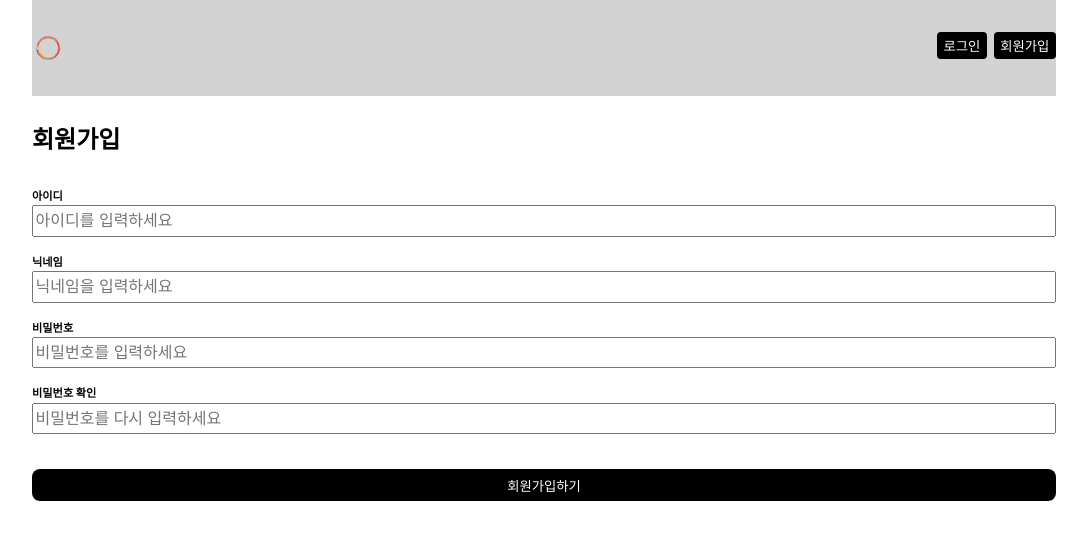
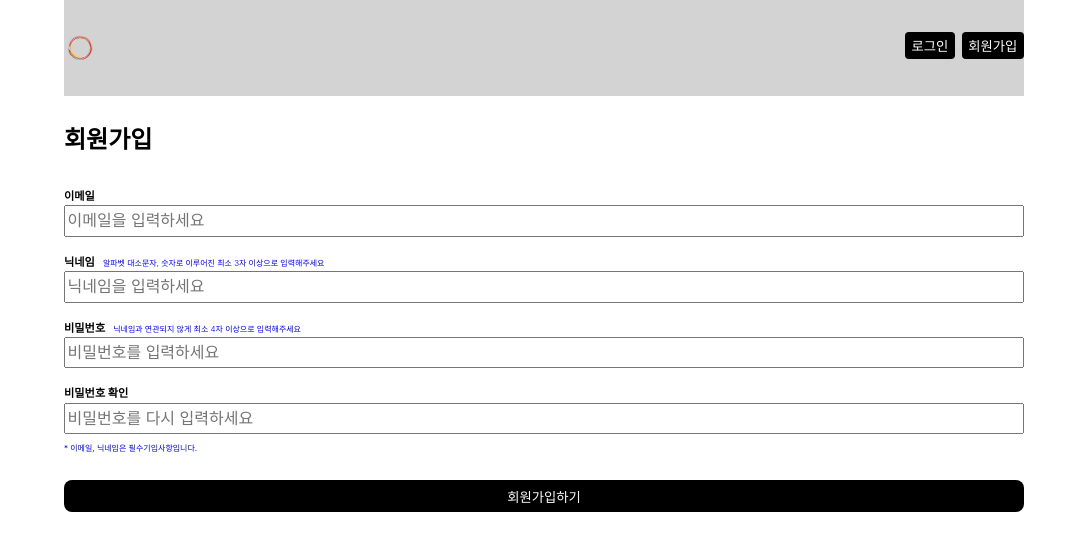
Before and after one commit to sunny-yo/practice, a React (Create React App) app: page /register in a window 1280 px wide. Shown: the top 550 px of the page, without its empty margins (96-1183 px from the left). Built offline with nearby package versions, Linux system fonts and the light colour scheme.

Commit message:
Feat check validation of register&login

```diff
--- a/src/components/LabelInput.jsx
+++ /dev/null
@@ -1,30 +0,0 @@
-import React from 'react';
-import styled from 'styled-components';
-
-const LabelInput = ({ name, placeholder }) => {
-  return (
-    <Box>
-      <Label htmlFor={name}>{name}</Label>
-      <Input type="text" placeholder={placeholder} />
-    </Box>
-  );
-};
-
-const Box = styled.div`
-  display: flex;
-  flex-direction: column;
-  margin: 0.5em 0;
-`;
-
-const Label = styled.label`
-  font-size: 0.7rem;
-  font-weight: bold;
-  margin-bottom: 0.2em;
-`;
-
-const Input = styled.input`
-  font-size: 1rem;
-  padding: 0.3em 0.1em;
-`;
-
-export default LabelInput;
--- a/src/elements/LoginForm.jsx
+++ b/src/elements/LoginForm.jsx
@@ -1,13 +1,51 @@
-import React from 'react';
+import React, { useRef } from 'react';
+import { useNavigate } from 'react-router-dom';
 import styled from 'styled-components';
 import Button from '../components/Button';
-import LabelInput from '../components/LabelInput';
+import { checkEmail } from '../shared/functions';
 
 const LoginForm = (props) => {
+  const navigate = useNavigate();
+  const emailRef = useRef();
+  const pwRef = useRef();
+
+  const onLogin = (e) => {
+    e.preventDefault();
+
+    const email = emailRef.current.value;
+    const pw = pwRef.current.value;
+
+    if (!checkEmail(email).res) {
+      emailRef.current.focus();
+      alert(checkEmail(email).msg);
+      return;
+    }
+
+    if (pw === '') {
+      pwRef.current.focus();
+      alert('비밀번호를 입력해주세요');
+    }
+
+    const loginData = {
+      email: email,
+      password: pw,
+    };
+    console.log(loginData);
+    // GET /api/login
+    // response => msg 띄워주기
+    navigate('/'); // 성공일 때
+  };
+
   return (
-    <Form>
-      <LabelInput name={'아이디'} placeholder={'아이디를 입력하세요'} />
-      <LabelInput name={'비밀번호'} placeholder={'비밀번호를 입력하세요'} />
+    <Form onSubmit={onLogin}>
+      <Box>
+        <Label htmlFor="이메일">이메일</Label>
+        <Input ref={emailRef} type="text" placeholder="이메일을 입력하세요" />
+      </Box>
+      <Box>
+        <Label htmlFor="비밀번호">비밀번호</Label>
+        <Input ref={pwRef} type="text" placeholder="비밀번호를 입력하세요" />
+      </Box>
       <Button name={'로그인하기'} />
     </Form>
   );
@@ -18,4 +56,21 @@ const Form = styled.form`
   flex-direction: column;
 `;
 
+const Box = styled.div`
+  display: flex;
+  flex-direction: column;
+  margin: 0.5em 0;
+`;
+
+const Label = styled.label`
+  font-size: 0.7rem;
+  font-weight: bold;
+  margin-bottom: 0.2em;
+`;
+
+const Input = styled.input`
+  font-size: 1rem;
+  padding: 0.3em 0.1em;
+`;
+
 export default LoginForm;
--- a/src/elements/RegisterForm.jsx
+++ b/src/elements/RegisterForm.jsx
@@ -1,18 +1,99 @@
-import React from 'react';
+import React, { useRef } from 'react';
+import { useNavigate } from 'react-router-dom';
 import styled from 'styled-components';
 import Button from '../components/Button';
-import LabelInput from '../components/LabelInput';
+import { checkEmail, checkNickname, checkPW } from '../shared/functions';
 
 const RegisterForm = (props) => {
+  const navigate = useNavigate();
+  const emailRef = useRef();
+  const nicknameRef = useRef();
+  const pwRef = useRef();
+  const pwCheckRef = useRef();
+
+  const onRegist = (e) => {
+    e.preventDefault();
+
+    const email = emailRef.current.value;
+    const nickname = nicknameRef.current.value;
+    const pw = pwRef.current.value;
+    const pwCheck = pwCheckRef.current.value;
+
+    if (!checkEmail(email).res) {
+      emailRef.current.focus();
+      alert(checkEmail(email).msg);
+      return;
+    }
+
+    if (!checkNickname(nickname).res) {
+      nicknameRef.current.focus();
+      alert(checkNickname(nickname).msg);
+      return;
+    }
+
+    if (!checkPW(pw, pwCheck, nickname).res) {
+      if (checkPW(pw, pwCheck, nickname).focus === 'pwRef') {
+        pwRef.current.focus();
+      } else if (checkPW(pw, pwCheck, nickname).focus === 'pwCheckRef') {
+        pwCheckRef.current.focus();
+      }
+      alert(checkPW(pw, pwCheck, nickname).msg);
+      return;
+    }
+
+    alert('회원가입이 완료되었습니다');
+
+    // POST /api/register
+    const registerData = {
+      email: email,
+      nickName: nickname,
+      password: pw,
+    };
+    console.log(registerData);
+    navigate('/login');
+  };
+
   return (
-    <Form>
-      <LabelInput name={'아이디'} placeholder={'아이디를 입력하세요'} />
-      <LabelInput name={'닉네임'} placeholder={'닉네임을 입력하세요'} />
-      <LabelInput name={'비밀번호'} placeholder={'비밀번호를 입력하세요'} />
-      <LabelInput
-        name={'비밀번호 확인'}
-        placeholder={'비밀번호를 다시 입력하세요'}
-      />
+    <Form onSubmit={onRegist}>
+      <Box>
+        <Label htmlFor="이메일">이메일</Label>
+        <Input ref={emailRef} type="text" placeholder="이메일을 입력하세요" />
+      </Box>
+      <Box>
+        <Label htmlFor="닉네임">
+          닉네임
+          <LabelDesc>
+            알파벳 대소문자, 숫자로 이루어진 최소 3자 이상으로 입력해주세요
+          </LabelDesc>
+        </Label>
+        <Input
+          ref={nicknameRef}
+          type="text"
+          placeholder="닉네임을 입력하세요"
+        />
+      </Box>
+      <Box>
+        <Label htmlFor="비밀번호">
+          비밀번호
+          <LabelDesc>
+            닉네임과 연관되지 않게 최소 4자 이상으로 입력해주세요
+          </LabelDesc>
+        </Label>
+        <Input
+          ref={pwRef}
+          type="password"
+          placeholder="비밀번호를 입력하세요"
+        />
+      </Box>
+      <Box>
+        <Label htmlFor="비밀번호 확인">비밀번호 확인</Label>
+        <Input
+          ref={pwCheckRef}
+          type="password"
+          placeholder="비밀번호를 다시 입력하세요"
+        />
+      </Box>
+      <Info>* 이메일, 닉네임은 필수기입사항입니다.</Info>
       <Button name={'회원가입하기'} />
     </Form>
   );
@@ -23,4 +104,33 @@ const Form = styled.form`
   flex-direction: column;
 `;
 
+const Box = styled.div`
+  display: flex;
+  flex-direction: column;
+  margin: 0.5em 0;
+`;
+
+const Label = styled.label`
+  font-size: 0.7rem;
+  font-weight: bold;
+  margin-bottom: 0.2em;
+`;
+
+const LabelDesc = styled.span`
+  margin-left: 1em;
+  font-size: 0.5rem;
+  font-weight: 300;
+  color: blue;
+`;
+
+const Input = styled.input`
+  font-size: 1rem;
+  padding: 0.3em 0.1em;
+`;
+
+const Info = styled.p`
+  font-size: 0.5rem;
+  color: blue;
+`;
+
 export default RegisterForm;
--- a/src/index.css
+++ b/src/index.css
@@ -17,7 +17,8 @@ body {
 }
 
 #root {
-  width: 80vw;
+  width: 75vw;
+  min-width: 16rem;
   max-width: 70rem;
 }
 
--- /dev/null
+++ b/src/shared/functions.js
@@ -0,0 +1,47 @@
+export const checkEmail = (email) => {
+  if (email === '') {
+    return { res: false, msg: '이메일을 입력해주세요' };
+  } else if (!/^\w+([\.-]?\w+)*@\w+([\.-]?\w+)*(\.\w{2,3})+$/.test(email)) {
+    return { res: false, msg: '올바른 이메일을 입력해주세요' };
+  }
+  return { res: true };
+};
+
+export const checkNickname = (nickname) => {
+  if (nickname === '') {
+    return { res: false, msg: '닉네임을 입력해주세요' };
+  } else if (!nickname.length >= 3 || !/^[a-z,A-Z,0-9]{3,}$/.test(nickname)) {
+    return { res: false, msg: '올바른 닉네임을 입력해주세요' };
+  }
+  return { res: true };
+};
+
+export const checkPW = (pw, pwCheck, nickname) => {
+  const regexNickname = new RegExp(nickname);
+  if (pw === '') {
+    return { res: false, msg: '비밀번호를 입력해주세요', focus: 'pwRef' };
+  } else if (pwCheck === '') {
+    return { res: false, msg: '비밀번호를 입력해주세요', focus: 'pwCheckRef' };
+  } else if (pw.length < 4) {
+    return {
+      res: false,
+      msg: '올바른 비밀번호를 입력해주세요',
+      focus: 'pwRef',
+    };
+  } else if (pw.match(regexNickname)) {
+    return {
+      res: false,
+      msg: '닉네임이 포함되지 않은 비밀번호를 입력해주세요',
+      focus: 'pwRef',
+    };
+  } else if (!pw === pwCheck) {
+    return {
+      res: false,
+      msg: '비밀번호를 올바르게 입력했는지 확인해주세요',
+      focus: 'pwRef',
+    };
+  }
+  return {
+    res: true,
+  };
+};
```
